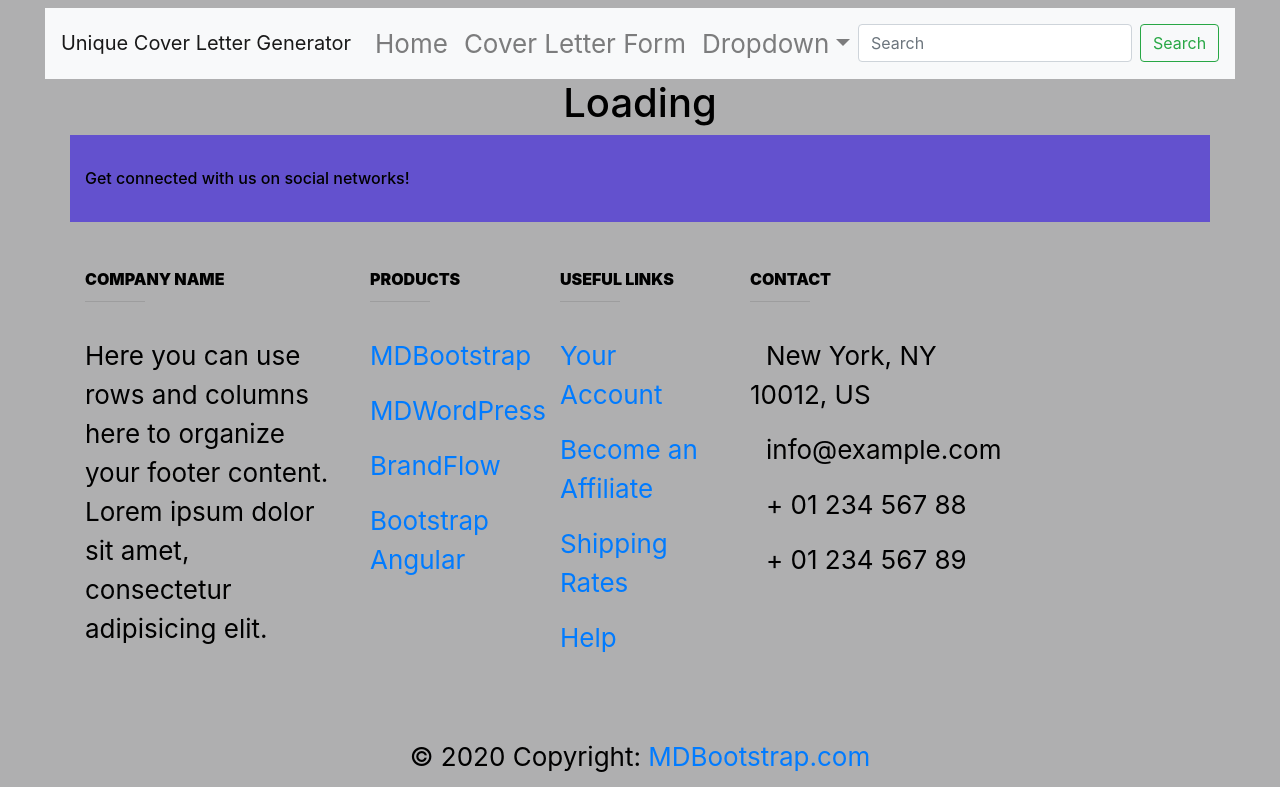
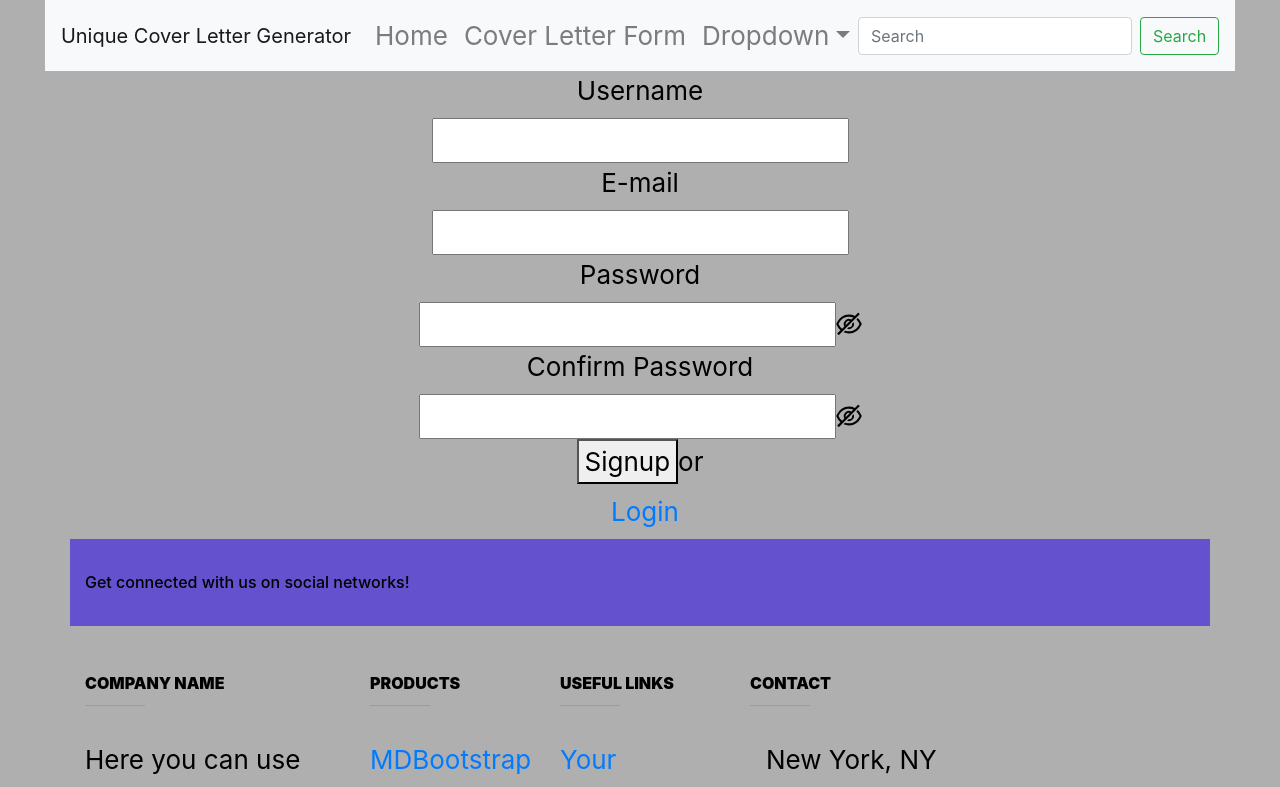
Before and after one commit to Micjoey/Unique-Cover-Letter-Helper, a React (Create React App) app in the folder frontend/userInterface/: page /signup in a window 1280 px wide. Shown: the top 787 px of the page. Built offline with nearby package versions, Linux system fonts and the light colour scheme; no server answers.

Commit message:
work more on userAuth

```diff
--- a/frontend/userInterface/src/App.js
+++ b/frontend/userInterface/src/App.js
@@ -12,6 +12,7 @@ import { Component, useCallback, useEffect } from 'react';
 function App() {
   const props = useSelector(state => ({ ...state, isAuthenticated: state.token !== null}))
   const dispatch = useDispatch()
+
   const onTryAutoSignup = useCallback(
     () => dispatch(actions.authCheckState()),
     [dispatch]
--- a/frontend/userInterface/src/containers/Login.js
+++ b/frontend/userInterface/src/containers/Login.js
@@ -1,46 +1,114 @@
-// import React from "react";
-// import { propTypes } from "react-bootstrap/esm/Image";
-// import { useForm } from "react-hook-form";
-// import * as actions from '../store/actions/Auth'
+import { Form, Input, Button, Checkbox, Spin, Space, Alert } from 'antd';
+import {Nav} from 'react-bootstrap';
+import React, { useEffect, useState, useCallback } from 'react'
+import { useDispatch, useSelector } from 'react-redux'
+import * as actions from '../store/actions/Auth'
 
-// export default function Login({ login }) {
-//     const { register, handleSubmit, errors, reset } = useForm();
-//     const onSubmit = async data => {
-//         await actions.authLogin(data.email, data.password);
-//         reset();
-//     };
 
-//     return (
-//         <form onSubmit={handleSubmit(onSubmit)}>
-//             <label htmlFor="email">email</label>
-//             <input
-//                 id="email"
-//                 name="email"
-//                 ref={register({
-//                     required: "required",
-//                     pattern: {
-//                         value: /S+@S+.S+/,
-//                         message: "Entered value does not match email format"
-//                     }
-//                 })}
-//                 type="email"
-//             />
-//             {errors.email && <span role="alert">{errors.email.message}</span>}
-//             <label htmlFor="password">password</label>
-//             <input
-//                 id="password"
-//                 name="password"
-//                 ref={register({
-//                     required: "required",
-//                     minLength: {
-//                         value: 5,
-//                         message: "min length is 5"
-//                     }
-//                 })}
-//                 type="password"
-//             />
-//             {errors.password && <span role="alert">{errors.password.message}</span>}
-//             <button type="submit">SUBMIT</button>
-//         </form>
-//     );
-// }
+const layout = {
+    labelCol: {
+        span: 8,
+    },
+    wrapperCol: {
+        span: 16,
+    },
+};
+const tailLayout = {
+    wrapperCol: {
+        offset: 8,
+        span: 16,
+    },
+};
+
+const Login = () => {
+    const props = useSelector(state => (
+        { ...state,
+            isAuthenticated: state.token !== null,
+            loading: state.loading,
+            error: state.error
+        }))
+
+    const dispatch = useDispatch()
+    const onAuth = useCallback(
+        (username, password) => dispatch(actions.authLogin(username, password))
+    )
+
+    const [errorMessage, setErrorMessage] = useState(null)
+
+    useEffect(() => {
+        setErrorMessage(props.error)
+    }, [])
+
+    const onFinish = (values) => {
+        onAuth(values.username, values.password)
+        props.history.push('/')
+    };
+
+    const onFinishFailed = (errorInfo) => {
+        console.log('Failed:', errorInfo);
+    };
+
+    return (
+        <div>
+            {errorMessage}
+            {
+                !props.loading ?
+                <Form
+                    {...layout}
+                    name="basic"
+                    initialValues={{
+                        remember: true,
+                    }}
+                    onFinish={onFinish}
+                    onFinishFailed={onFinishFailed}
+                >
+                    <Form.Item
+                        label="Username"
+                        name="username"
+                        rules={[
+                            {
+                                required: true,
+                                message: 'Please input your username!',
+                            },
+                        ]}
+                    >
+                    <Input />
+                    </Form.Item>
+
+                    <Form.Item
+                        label="Password"
+                        name="password"
+                        rules={[
+                            {
+                                required: true,
+                                message: 'Please input your password!',
+                            },
+                        ]}
+                    >
+                        <Input.Password />
+                    </Form.Item>
+
+                    <Form.Item {...tailLayout} name="remember" valuePropName="checked">
+                        <Checkbox>Remember me</Checkbox>
+                    </Form.Item>
+
+                    <Form.Item {...tailLayout}>
+                        <Button type="primary" htmlType="submit">
+                            Login
+                        </Button>
+                        or
+                        <Nav.Link style={{marginLeft: '10px'}} to='/signup'>
+                            Sign Up
+                        </Nav.Link>
+                    </Form.Item>
+                </Form>
+                :
+                <Spin tip="Loading...">
+                </Spin>
+            }
+        </div>
+    );
+};
+
+
+export default Login
--- /dev/null
+++ b/frontend/userInterface/src/containers/Signup.js
@@ -0,0 +1,181 @@
+import React, { useEffect, useState, useCallback } from 'react'
+import * as actions from '../store/actions/Auth'
+import { useDispatch, useSelector } from 'react-redux'
+import {
+    Form,
+    Input,
+    Tooltip,
+    Select,
+    Button,
+} from 'antd';
+import { Nav } from 'react-bootstrap';
+import { QuestionCircleOutlined } from '@ant-design/icons';
+
+const { Option } = Select;
+
+const formItemLayout = {
+    labelCol: {
+        xs: {
+            span: 24,
+        },
+        sm: {
+            span: 8,
+        },
+    },
+    wrapperCol: {
+        xs: {
+            span: 24,
+        },
+        sm: {
+            span: 16,
+        },
+    },
+};
+const tailFormItemLayout = {
+    wrapperCol: {
+        xs: {
+            span: 24,
+            offset: 0,
+        },
+        sm: {
+            span: 16,
+            offset: 8,
+        },
+    },
+};
+
+const RegistrationForm = () => {
+
+    const props = useSelector(state => (
+        {
+            ...state,
+            isAuthenticated: state.token !== null,
+            loading: state.loading,
+            error: state.error
+        }))
+
+    const dispatch = useDispatch()
+    const onAuth = useCallback(
+        (username, email, passwordOne, passwordTwo) => dispatch(actions.authSignUp(username, email, passwordOne, passwordTwo))
+    )
+    const [form] = Form.useForm();
+
+    const onFinish = (values) => {
+        onAuth(values.username, values.email, values.password, values.confirm)
+        props.history.push('/')
+    };
+
+
+    return (
+        <Form
+            form={form}
+            name="register"
+            onFinish={onFinish}
+            initialValues={{
+                prefix: '1',
+            }}
+            scrollToFirstError
+        >
+            <Form.Item
+                label="Username"
+                name="username"
+                rules={[
+                    {
+                        required: true,
+                        message: 'Please input your username!',
+                    },
+                ]}
+            >
+                <Input />
+            </Form.Item>
+            <Form.Item
+                name="email"
+                label="E-mail"
+                rules={[
+                    {
+                        type: 'email',
+                        message: 'The input is not valid E-mail!',
+                    },
+                    {
+                        required: true,
+                        message: 'Please input your E-mail!',
+                    },
+                ]}
+            >
+                <Input />
+            </Form.Item>
+
+            <Form.Item
+                name="password"
+                label="Password"
+                rules={[
+                    {
+                        required: true,
+                        message: 'Please input your password!',
+                    },
+                ]}
+                hasFeedback
+            >
+                <Input.Password />
+            </Form.Item>
+
+            <Form.Item
+                name="confirm"
+                label="Confirm Password"
+                dependencies={['password']}
+                hasFeedback
+                rules={[
+                    {
+                        required: true,
+                        message: 'Please confirm your password!',
+                    },
+                    ({ getFieldValue }) => ({
+                        validator(rule, value) {
+                            if (!value || getFieldValue('password') === value) {
+                                return Promise.resolve();
+                            }
+
+                            return Promise.reject('The two passwords that you entered do not match!');
+                        },
+                    }),
+                ]}
+            >
+                <Input.Password />
+            </Form.Item>
+
+            {/* <Form.Item
+                name="preferred-name"
+                label={
+                    <span>
+                        Preferred Name&nbsp;
+                        <Tooltip title="What do you want others to call you?">
+                            <QuestionCircleOutlined />
+                        </Tooltip>
+                    </span>
+                }
+                rules={[
+                    {
+                        required: true,
+                        message: 'Please input your nickname!',
+                        whitespace: true,
+                    },
+                ]}
+            >
+                <Input />
+            </Form.Item> */}
+
+
+            <Form.Item>
+                <Button type="primary" htmlType="submit">
+                    Signup
+                </Button>
+                or
+                <Nav.Link style={{ marginLeft: '10px' }} to='/login'>
+                    Login
+                </Nav.Link>
+            </Form.Item>
+        </Form>
+    );
+};
+
+export default RegistrationForm
--- a/frontend/userInterface/src/routes.js
+++ b/frontend/userInterface/src/routes.js
@@ -5,6 +5,7 @@ import JobListView from './containers/job_container/JobListView'
 import JobDetailView from './containers/job_container/JobDetailView'
 import CoverLetterView from './containers/forms/CoverLetterView'
 import Login from './containers/Login'
+import Signup from './containers/Signup'
 
 const BaseRouter = (props) => (
     <div>
@@ -12,6 +13,7 @@ const BaseRouter = (props) => (
             <Route exact path='/job/form' component={CoverLetterView}/>
             <Route exact path='/jobs/:jobID' render={() => (<JobDetailView {...props}/>)}/>
             <Route exact path='/login' component={Login}/>
+            <Route exact path='/signup' component={Signup}/>
             <Route exact path='/' component={JobListView}/>
             <Route path='' component={JobListView}/>
         </Switch>
```
Also changed, not shown: frontend/userInterface/src/containers/Registration.js (deleted, +0 -20 lines).
